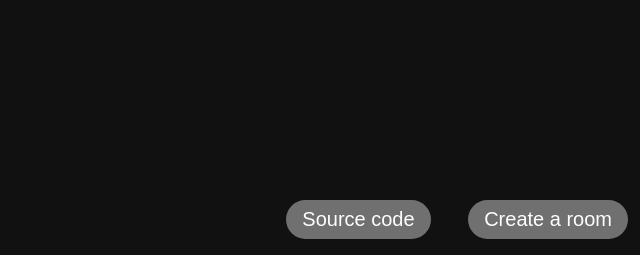
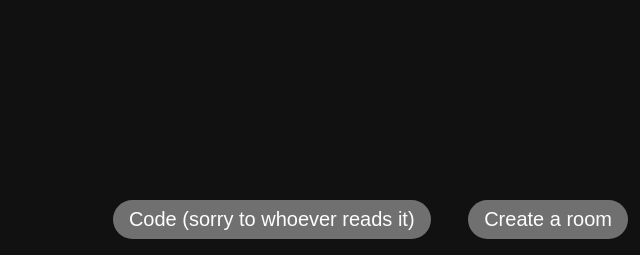
Before and after one commit to nathanielbd/whodaman, a Flask app: page / in a window 1280 px wide. Shown: the part 545-800 px from the top of the page, without its empty margins (640-1280 px from the left). Run offline with Flask 2, Linux system fonts and the light colour scheme; some libraries are stand-ins or nearby versions.

Commit message:
too lazy to refactor and clean code. apologize instead

```diff
--- a/templates/landing.html
+++ b/templates/landing.html
@@ -16,7 +16,7 @@
         </form>
     </span>
     <footer>
-        <a href="https://github.com/nathanielbd/whodaman/tree/ouijordle">Source code</a>
+        <a href="https://github.com/nathanielbd/whodaman/tree/ouijordle">Code (sorry to whoever reads it)</a>
         <a href="/admin">Create a room</a>
     </footer>
 {% endblock %}
```
